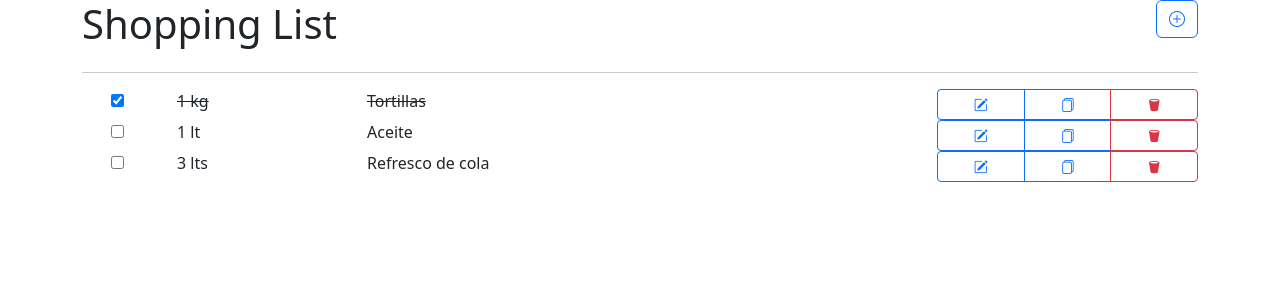
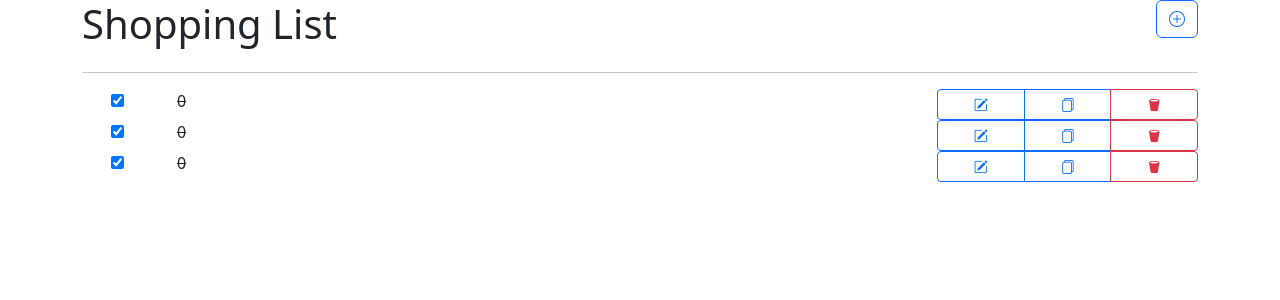
Before and after one commit to FrentonGod/Shopping-List, a React (Vite) app: page / in a window 1280 px wide. Both pictures are taken after a click on the checkbox 117 px from the left and 100 px from the top of the page. Shown: the top 300 px of the page. Built offline with nearby package versions, Linux system fonts and the light colour scheme.

Commit message:
Agregar funcion ListItems

```diff
--- a/src/App.jsx
+++ b/src/App.jsx
@@ -1,28 +1,38 @@
 import { useState } from "react"
 
 function App() {
-  const [itemChecked, setItemChecked] = useState({
-    first: false,
-    second: false,
-    third: false,
-  })
+  const [listItems, setListItems] = useState([
+    {
+      id: "",
+      name: "",
+      quantity: 0,
+      unit: "",
+      checked: false,
+    },
+    {
+      id: "",
+      name: "",
+      quantity: 0,
+      unit: "",
+      checked: false,
+    },
+    {
+      id: "",
+      name: "",
+      quantity: 0,
+      unit: "",
+      checked: false,
+    },
+  ])
 
   const handleItemChecked = (e) => {
-    //if (itemChecked[e.target.name]) {
-    //  setItemChecked({
-    //    ...itemChecked,
-    //    [e.target.name]: false,
-    //});
-    //} else {
-    //  setItemChecked({
-    //    ...itemChecked,
-    //    [e.target.name]: true,
-    //});
-    //}
-    setItemChecked({
-      ...itemChecked,
-      [e.target.name]: !itemChecked[e.target.name]
+    const newList = listItems.map(item => {
+      if (e.target.name === item.id) {
+        item.checked = !item.checked;
+      }
+      return item;
     })
+    setListItems(newList);
   }
 
   return (
@@ -41,28 +51,30 @@
       <div className="row">
         <div className="col">
           <input
-          checked={itemChecked.first}
-          name="first"
+          checked={listItems[0].checked}
+          name={listItems[0].id}
           onClick={(e) => handleItemChecked(e)}
           type="checkbox"
           />
         </div>
         <div className="col-2 text-start">
           {
-            //itemChecked.first && <del>1 kg</del>
+            //itemChecked.first && <del>1 Kg</del>
           }
           {
-            //itemChecked.first && "1 kg"
+            //itemChecked.first && "1 Kg"
           }
           {
-            itemChecked.first ? <del>1 kg</del>: "1 kg"
+            listItems[0].checked ?
+            <del>{`${listItems[0].quantity} ${listItems[0].unit}`}</del> :
+            `${listItems[0].quantity} ${listItems[0].unit}`
           }
           </div>
         <div
-          className="col-5 col-md-6 text-start"
-          style={{textDecoration: itemChecked.first && "line-through"}}
-          >
-          Tortillas
+        className="col-5 col-md-6 text-start"
+        style={{textDecoration: listItems.first && "Line-through"}}
+        >
+          {listItems[0].name}
           </div>
         <div className="col-4 col-md-3 btn-group btn-group-sm" role="group">
           <button type="button" className="btn btn-outline-primary">
@@ -78,12 +90,34 @@
       </div>
       <div className="row">
         <div className="col">
-          <input type="checkbox" />
+          <input
+          checked={listItems[0].checked}
+          name={listItems[0].id}
+          onClick={(e) => handleItemChecked(e)}
+          type="checkbox"
+          />
         </div>
-        <div className="col-2 text-start">1 lt</div>
-        <div className="col-5 col-md-6 text-start">Aceite</div>
+        <div className="col-2 text-start">
+          {
+            //itemChecked.first && <del>1 Kg</del>
+          }
+          {
+            //itemChecked.first && "1 Kg"
+          }
+          {
+            listItems[0].checked ?
+            <del>{`${listItems[0].quantity} ${listItems[0].unit}`}</del> :
+            `${listItems[0].quantity} ${listItems[0].unit}`
+          }
+          </div>
+        <div
+        className="col-5 col-md-6 text-start"
+        style={{textDecoration: listItems.first && "Line-through"}}
+        >
+          {listItems[0].name}
+          </div>
         <div className="col-4 col-md-3 btn-group btn-group-sm" role="group">
-        <button type="button" className="btn btn-outline-primary">
+          <button type="button" className="btn btn-outline-primary">
             <i className="bi bi-pencil-square"></i>
           </button>
           <button type="button" className="btn btn-outline-primary">
@@ -96,12 +130,34 @@
       </div>
       <div className="row">
         <div className="col">
-          <input type="checkbox" />
+          <input
+          checked={listItems[0].checked}
+          name={listItems[0].id}
+          onClick={(e) => handleItemChecked(e)}
+          type="checkbox"
+          />
         </div>
-        <div className="col-2 text-start">3 lts</div>
-        <div className="col-5 col-md-6 text-start">Refresco de cola</div>
+        <div className="col-2 text-start">
+          {
+            //itemChecked.first && <del>1 Kg</del>
+          }
+          {
+            //itemChecked.first && "1 Kg"
+          }
+          {
+            listItems[0].checked ?
+            <del>{`${listItems[0].quantity} ${listItems[0].unit}`}</del> :
+            `${listItems[0].quantity} ${listItems[0].unit}`
+          }
+          </div>
+        <div
+        className="col-5 col-md-6 text-start"
+        style={{textDecoration: listItems.first && "Line-through"}}
+        >
+          {listItems[0].name}
+          </div>
         <div className="col-4 col-md-3 btn-group btn-group-sm" role="group">
-        <button type="button" className="btn btn-outline-primary">
+          <button type="button" className="btn btn-outline-primary">
             <i className="bi bi-pencil-square"></i>
           </button>
           <button type="button" className="btn btn-outline-primary">
```
